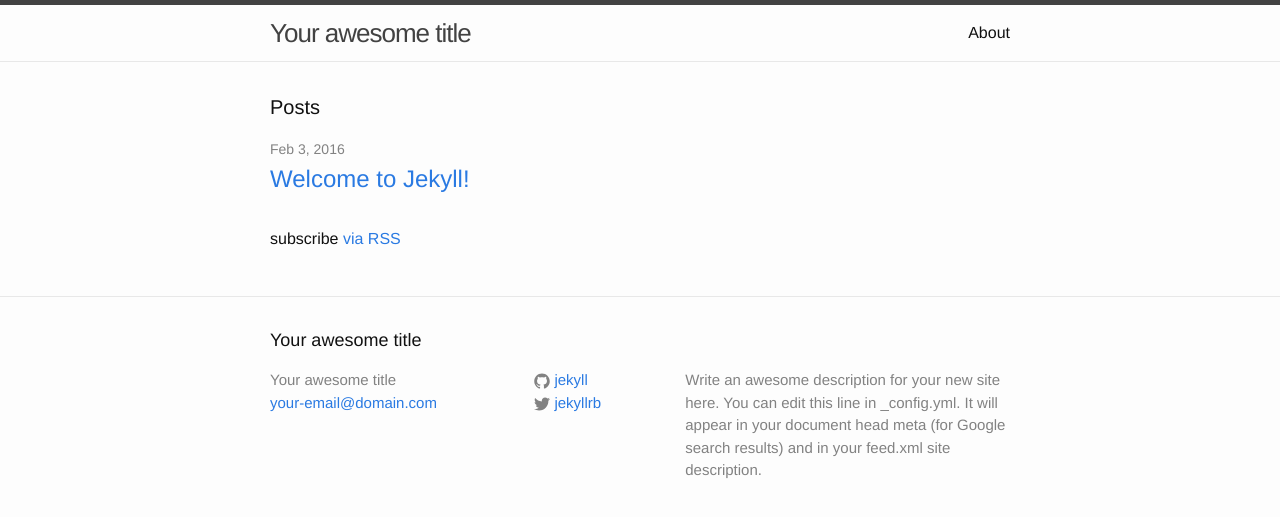
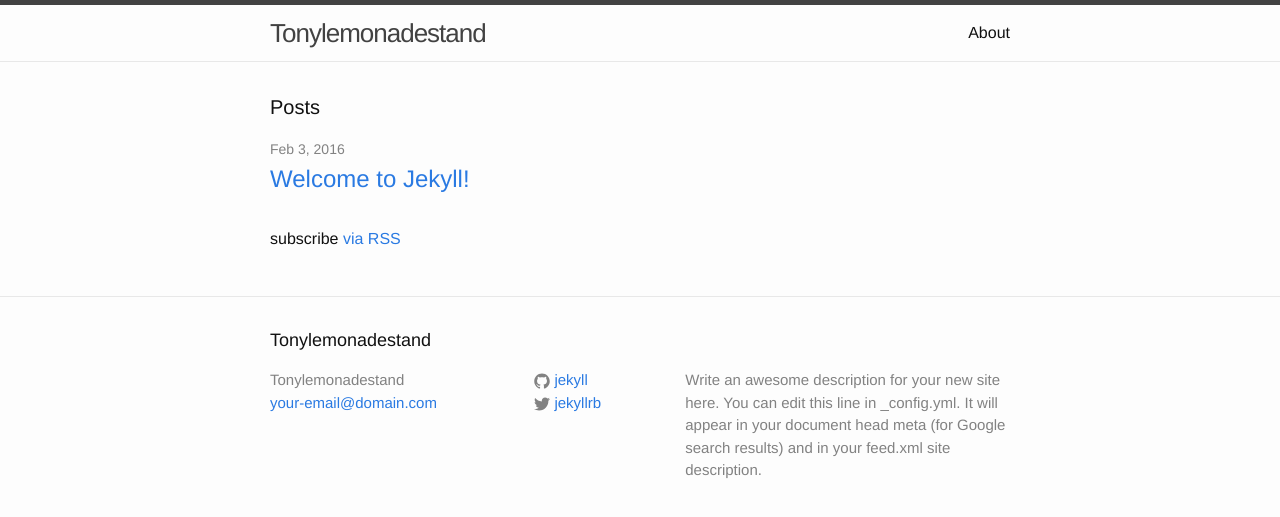
Before and after one commit to tliciaga98/tliciaga98.github.io, a Jekyll site: the page built from index.html, in a window 1280 px wide. Shown: the top 517 px of the page. Built offline with Jekyll 4.4.1, drawn with Linux system fonts in a browser that asks for light colours.

Commit message:
change my website name

```diff
--- a/_config.yml
+++ b/_config.yml
@@ -6,7 +6,7 @@
 # 'jekyll serve'. If you change this file, please restart the server process.
 
 # Site settings
-title: Your awesome title
+title: Tonylemonadestand
 email: your-email@domain.com
 description: > # this means to ignore newlines until "baseurl:"
   Write an awesome description for your new site here. You can edit this
```
